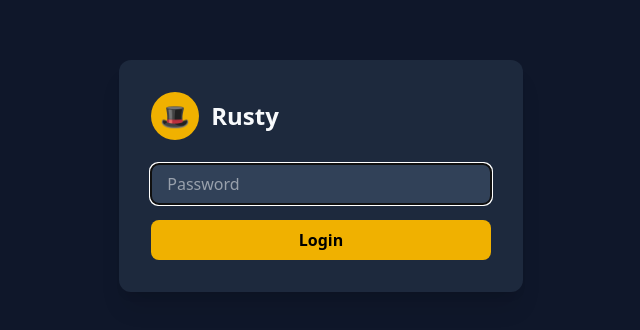
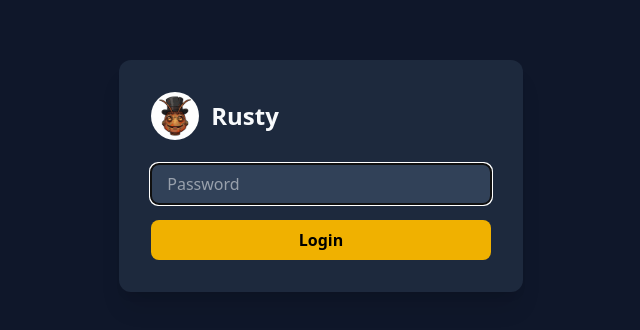
Before and after one commit to theandyroberts/rusty-tasks, a Next.js app: page / in a window 1280 px wide. Shown: the part 224-554 px from the top of the page, without its empty margins (319-959 px from the left). Built offline with nearby package versions, Linux system fonts and the light colour scheme.

Commit message:
Replace emoji with rusty robot lobster avatar

```diff
--- a/app/page.tsx
+++ b/app/page.tsx
@@ -233,9 +233,11 @@ export default function Home() {
       <div className="min-h-screen flex items-center justify-center">
         <div className="bg-slate-800 p-8 rounded-xl shadow-xl">
           <div className="flex items-center gap-3 mb-6">
-            <div className="w-12 h-12 bg-yellow-500 rounded-full flex items-center justify-center text-2xl">
-              🎩
-            </div>
+            <img
+              src="/rusty-avatar.png"
+              alt="Rusty"
+              className="w-12 h-12 rounded-full object-cover"
+            />
             <h1 className="text-2xl font-bold">Rusty</h1>
           </div>
           <input
@@ -305,9 +307,11 @@ export default function Home() {
       <div className="flex items-center justify-between mb-6">
         <div className="flex items-center gap-4">
           <div className={`relative ${isWorking ? 'avatar-working' : ''}`}>
-            <div className="w-16 h-16 bg-yellow-500 rounded-full flex items-center justify-center text-3xl shadow-lg">
-              🎩
-            </div>
+            <img
+              src="/rusty-avatar.png"
+              alt="Rusty"
+              className="w-16 h-16 rounded-full shadow-lg object-cover"
+            />
           </div>
           <div>
             <h1 className="text-2xl font-bold flex items-center gap-2">
```
Also changed, not shown: public/rusty-avatar.png (added).
